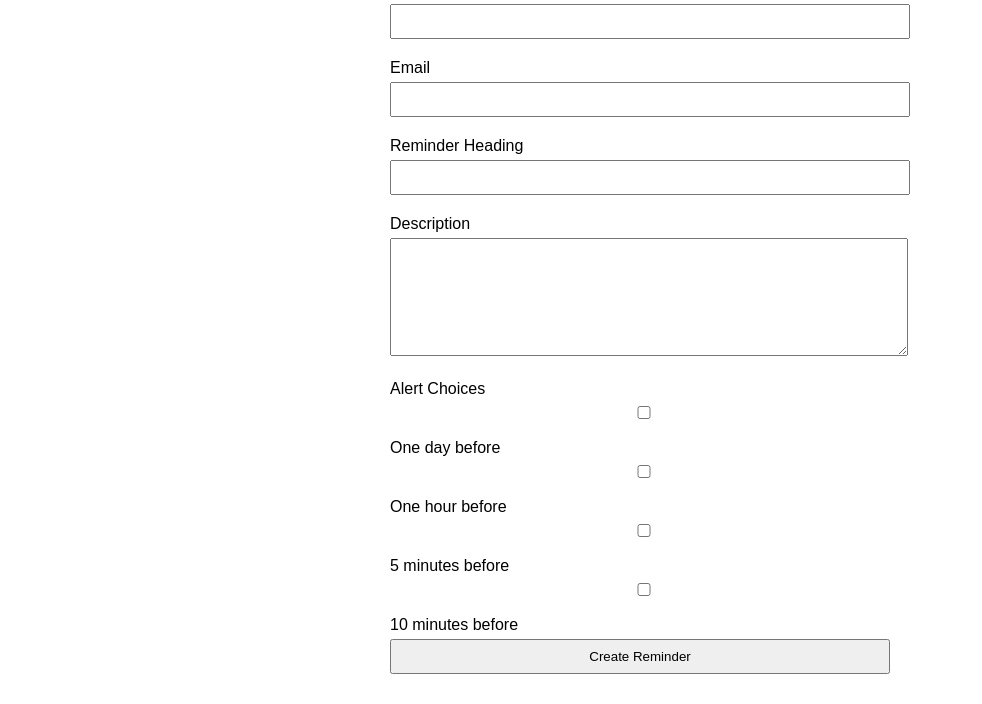
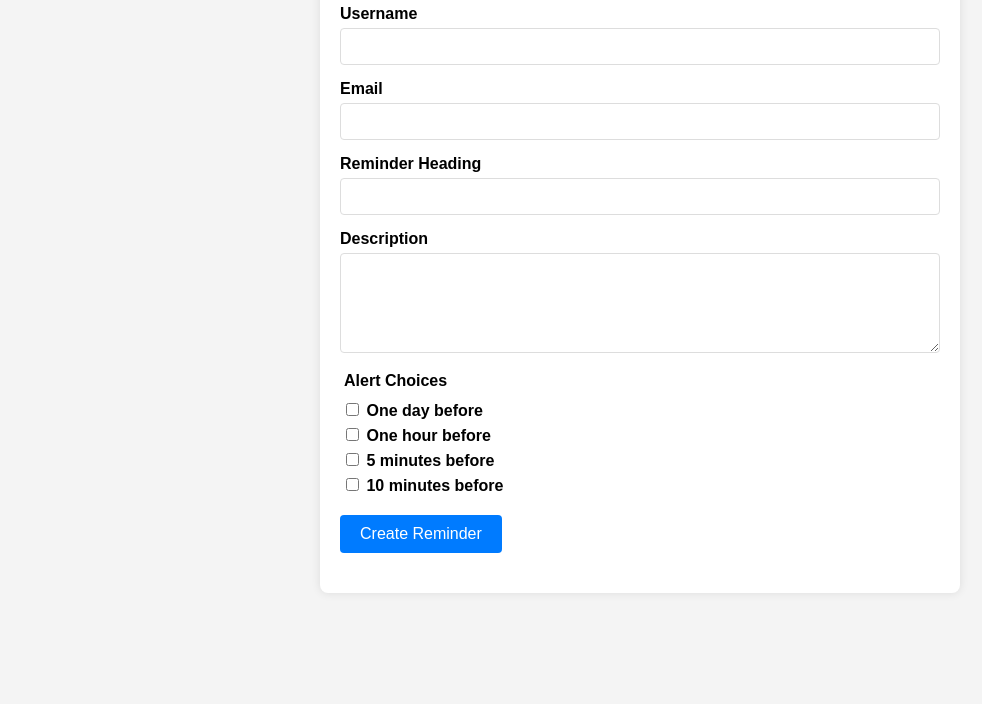
Before and after one commit to mmaisa1/Qr-reminder-project, a plain HTML site: page index.html in a window 1280 px wide. Shown: the part 99-803 px from the top of the page, without its empty margins (0-982 px from the left). Drawn offline with nearby package versions, Linux system fonts and the light colour scheme.

Commit message:
modified index.html, created styles.css

```diff
--- a/index.html
+++ b/index.html
@@ -3,63 +3,57 @@
 <head>
     <meta charset="UTF-8">
     <meta name="viewport" content="width=device-width, initial-scale=1.0">
-    <title>Reminder Form</title>
-    <style>
-        /* Basic CSS styling */
-        body { font-family: Arial, sans-serif; margin: 20px; }
-        form { max-width: 500px; margin: auto; }
-        label { display: block; margin: 10px 0 5px; }
-        input, textarea, button { width: 100%; padding: 8px; margin-bottom: 10px; }
-        textarea { height: 100px; }
-    </style>
+    <title>Create a Reminder</title>
+    <link rel="stylesheet" href="styles.css">
 </head>
 <body>
+    <div class="container">
         <h1>Create a Reminder</h1>
         <form id="reminderForm">
+            <div class="form-group">
                 <label for="username">Username</label>
                 <input type="text" id="username" name="username" required>
+            </div>
 
+            <div class="form-group">
                 <label for="email">Email</label>
                 <input type="email" id="email" name="email" required>
+            </div>
 
+            <div class="form-group">
                 <label for="heading">Reminder Heading</label>
                 <input type="text" id="heading" name="heading" required>
+            </div>
 
+            <div class="form-group">
                 <label for="description">Description</label>
                 <textarea id="description" name="description" required></textarea>
+            </div>
 
-        <label>Alert Choices</label>
-        <input type="checkbox" id="oneDayBefore" name="alerts" value="1 day before">
-        <label for="oneDayBefore">One day before</label>
-        <input type="checkbox" id="oneHourBefore" name="alerts" value="1 hour before">
-        <label for="oneHourBefore">One hour before</label>
-        <input type="checkbox" id="fiveMinutesBefore" name="alerts" value="5 minutes before">
-        <label for="fiveMinutesBefore">5 minutes before</label>
-        <input type="checkbox" id="tenMinutesBefore" name="alerts" value="10 minutes before">
-        <label for="tenMinutesBefore">10 minutes before</label>
+            <fieldset class="form-group">
+                <legend>Alert Choices</legend>
+                <label><input type="checkbox" name="alerts" value="1 day before"> One day before</label>
+                <label><input type="checkbox" name="alerts" value="1 hour before"> One hour before</label>
+                <label><input type="checkbox" name="alerts" value="5 minutes before"> 5 minutes before</label>
+                <label><input type="checkbox" name="alerts" value="10 minutes before"> 10 minutes before</label>
+            </fieldset>
 
             <button type="submit">Create Reminder</button>
         </form>
 
+        <div id="qrcode"></div>
+    </div>
+
     <script src="https://cdnjs.cloudflare.com/ajax/libs/jquery/3.6.0/jquery.min.js"></script>
     <script src="https://cdnjs.cloudflare.com/ajax/libs/jquery.qrcode/1.0/jquery.qrcode.min.js"></script>
     <script>
-        // Basic JavaScript for form handling and QR code generation
         $(document).ready(function() {
             $('#reminderForm').on('submit', function(e) {
                 e.preventDefault();
-                // Handle form submission
                 var formData = $(this).serialize();
-                console.log('Form Data:', formData);
-
-                // Generate QR code
-                $('#qrcode').qrcode({
-                    text: formData
-                });
+                $('#qrcode').qrcode({ text: formData });
             });
         });
     </script>
-
-    <div id="qrcode"></div>
 </body>
 </html>
--- /dev/null
+++ b/styles.css
@@ -0,0 +1,74 @@
+/* styles.css */
+body {
+    font-family: Arial, sans-serif;
+    background-color: #f4f4f4;
+    margin: 0;
+    padding: 20px;
+}
+
+.container {
+    max-width: 600px;
+    margin: auto;
+    background: #fff;
+    padding: 20px;
+    border-radius: 8px;
+    box-shadow: 0 0 10px rgba(0, 0, 0, 0.1);
+}
+
+h1 {
+    font-size: 24px;
+    margin-bottom: 20px;
+}
+
+.form-group {
+    margin-bottom: 15px;
+}
+
+label {
+    display: block;
+    font-weight: bold;
+    margin-bottom: 5px;
+}
+
+input[type="text"],
+input[type="email"],
+textarea {
+    width: 100%;
+    padding: 10px;
+    border: 1px solid #ddd;
+    border-radius: 4px;
+    box-sizing: border-box;
+}
+
+textarea {
+    height: 100px;
+    resize: vertical;
+}
+
+fieldset {
+    border: none;
+    padding: 0;
+}
+
+legend {
+    font-weight: bold;
+    margin-bottom: 10px;
+}
+
+button {
+    background-color: #007BFF;
+    color: #fff;
+    border: none;
+    padding: 10px 20px;
+    border-radius: 4px;
+    cursor: pointer;
+    font-size: 16px;
+}
+
+button:hover {
+    background-color: #0056b3;
+}
+
+#qrcode {
+    margin-top: 20px;
+}
```
Lines whose indentation alone changed are shown as unchanged.
